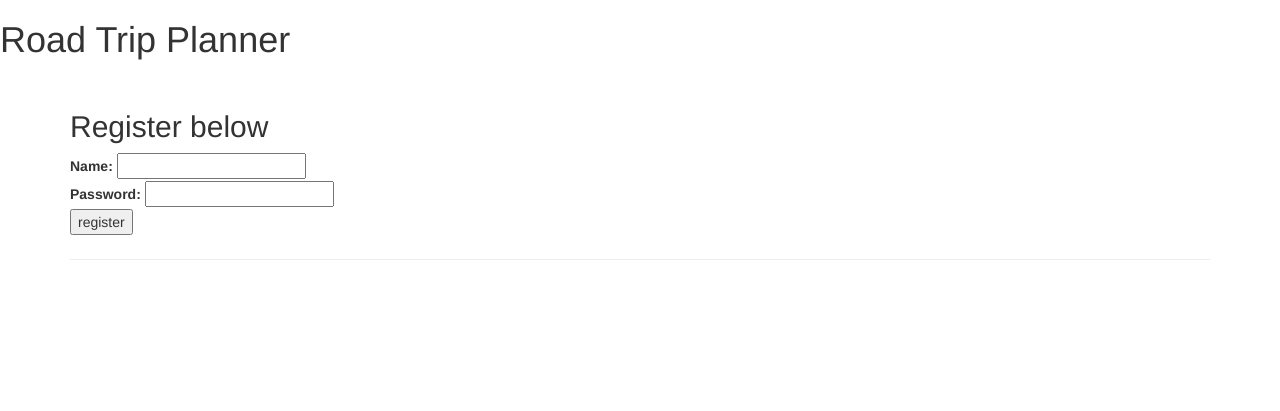
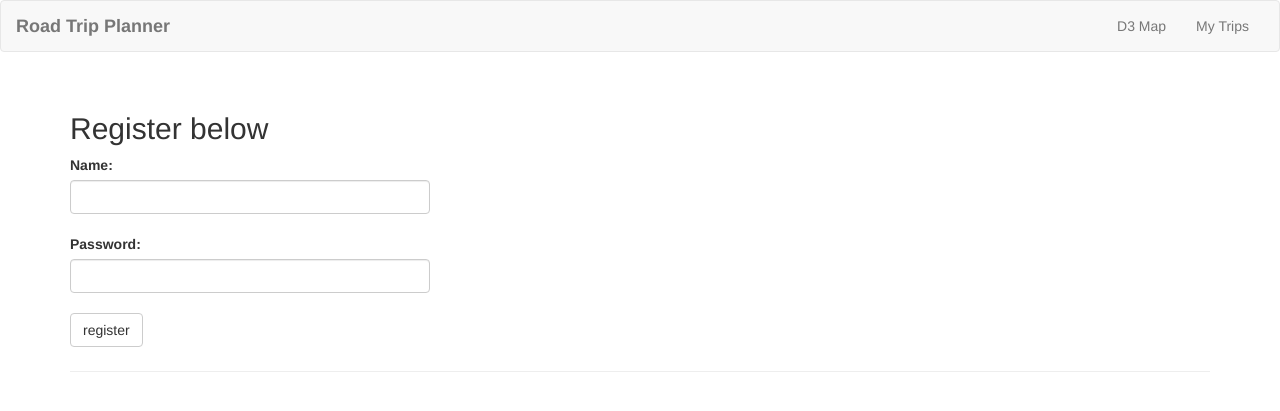
Before and after one commit to melissa3000/RoadTrip, a Flask app: page /new-user in a window 1280 px wide. Shown: the top 411 px of the page. Run offline with Flask 2, Linux system fonts and the light colour scheme; parts of the project's set-up code (start-up, migrations or seed data) failed here and were passed over; some libraries are stand-ins or nearby versions.

Commit message:
Added visual design

```diff
--- a/server.py
+++ b/server.py
@@ -165,7 +165,7 @@ if __name__ == "__main__":
     # Code below only runs if server file is opened directly
 
     #Turn this off after debugging
-    app.debug = True
+    # app.debug = True
     connect_to_db(app)
     DebugToolbarExtension(app)
 
--- a/templates/base.html
+++ b/templates/base.html
@@ -1,5 +1,6 @@
 <!DOCTYPE html>
 <html>
+
 <head>
   <title>{% block title %}TITLE GOES HERE{% endblock %}</title>
 
@@ -11,8 +12,52 @@
 <link rel="stylesheet"
         href="http://maxcdn.bootstrapcdn.com/bootstrap/3.3.4/css/bootstrap.css">
 </head>
+
+  <style>
+    /* Remove the navbar's default margin-bottom and rounded borders */
+    .navbar {
+      margin-bottom: 0;
+      border-radius: 0;
+      background-color: white;
+    }
+  </style>
+
 <body>
-  <h1>Road Trip Planner</h1>
+
+<nav class="navbar navbar-default">
+  <div class="container-fluid">
+    <!-- Brand and toggle get grouped for better mobile display -->
+    <div class="navbar-header">
+      <button type="button" class="navbar-toggle collapsed" data-toggle="collapse" data-target="#bs-example-navbar-collapse-1" aria-expanded="false">
+        <span class="sr-only">Toggle navigation</span>
+        <span class="icon-bar"></span>
+        <span class="icon-bar"></span>
+        <span class="icon-bar"></span>
+      </button>
+      <a style='font-weight: bold' class="navbar-brand" href="/">Road Trip Planner</a>
+    </div>
+
+    <!-- Collect the nav links, forms, and other content for toggling -->
+    <div class="collapse navbar-collapse" id="bs-example-navbar-collapse-1">
+      <ul class="nav navbar-nav">
+      </ul>
+      <ul class="nav navbar-nav navbar-right">
+        <li><a href="/d3map">D3 Map</a></li>
+        <li><a href="/my-trips">My Trips</a></li>
+      </ul>
+    </div><!-- /.navbar-collapse -->
+  </div><!-- /.container-fluid -->
+</nav>
+
+  <h1></h1>
+
+
+
+
+
+
+
+  {% block content %}BODY CONTENT GOES HERE{% endblock %}
 
   {% with messages = get_flashed_messages() %}
     {% if messages %}
@@ -24,10 +69,5 @@
    {% endif %}
   {% endwith %}
 
-
-
-  {% block content %}BODY CONTENT GOES HERE{% endblock %}
-
-
 </body>
 </html>
--- a/templates/new_user.html
+++ b/templates/new_user.html
@@ -14,14 +14,16 @@
 
   <h2>Register below</h2>
 
+<div class="row">
+  <div class="col-xs-4">
   <form class="form-group" action="/register" method="POST">
     <label for="user_name">Name:</label>
-    <input id="user_name" type="text" name="name"><br>
+    <input id="user_name" class="form-control" type="text" name="name"><br>
 
     <label for="password">Password:</label>
-    <input id="password" type="password" name="password"><br>
+    <input id="password" class="form-control" type="password" name="password"><br>
 
-    <input type="submit" name="register" value="register">
+    <input type="submit" class="btn btn-default" name="register" value="register">
   </form>
-
+</div>
 {% endblock %}
--- a/yelping.py
+++ b/yelping.py
@@ -7,6 +7,7 @@ from yelp.oauth1_authenticator import Oauth1Authenticator
 # read API keys
 with open('config_secret.json') as cred:
     creds = json.load(cred)
+    print creds
     auth = Oauth1Authenticator(**creds)
     client = Client(auth)
 
```
Also changed, not shown: static/style.css (deleted, +0 -31 lines), templates/homepage.html (+18 -10 lines), templates/my_trips.html (+13 -0 lines), templates/search_form.html (+40 -9 lines), static/Couple-driving.jpg (added), static/Windy-Road.jpg (added), static/sunset.jpg (added), 1 other file.
